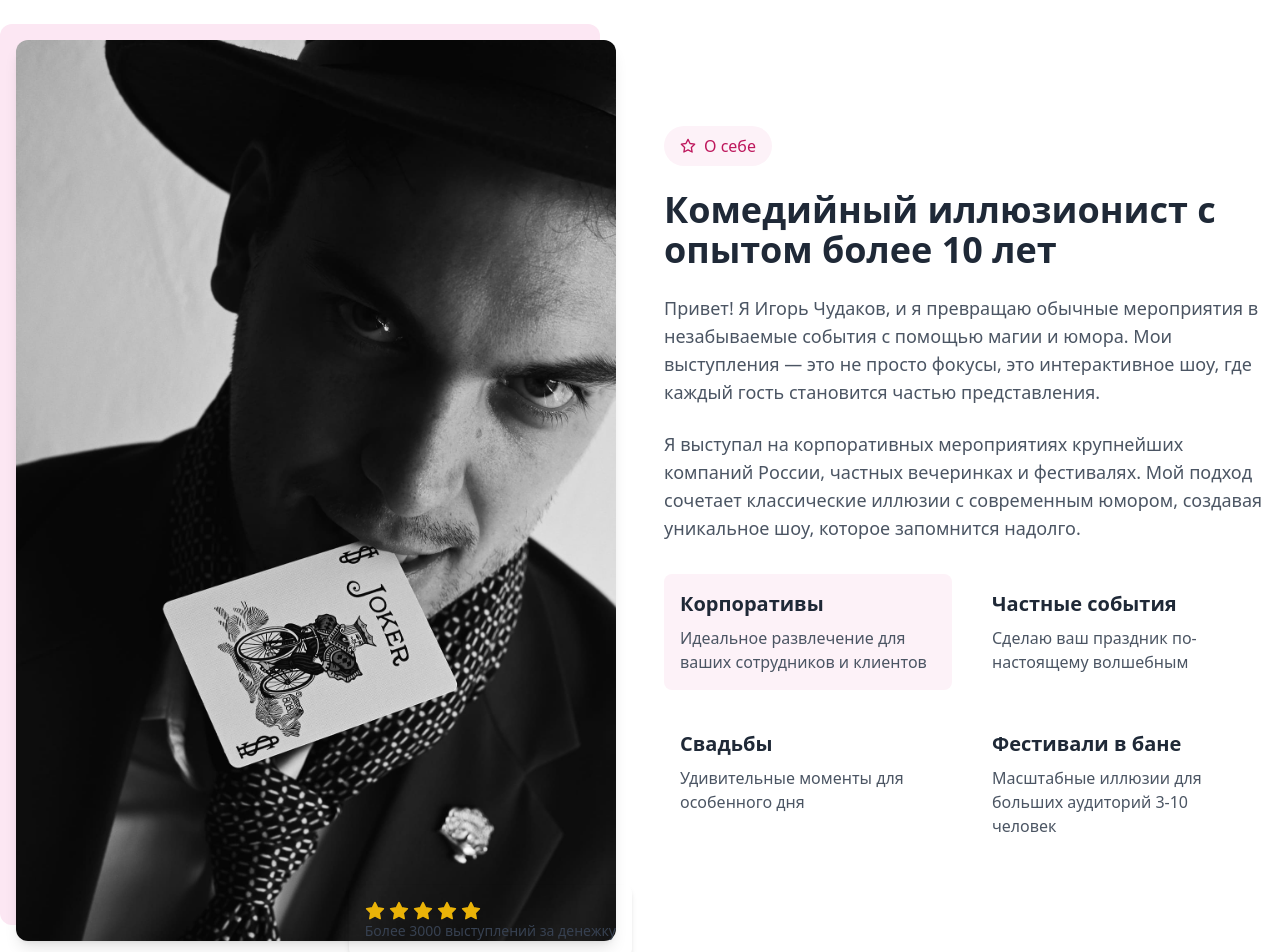
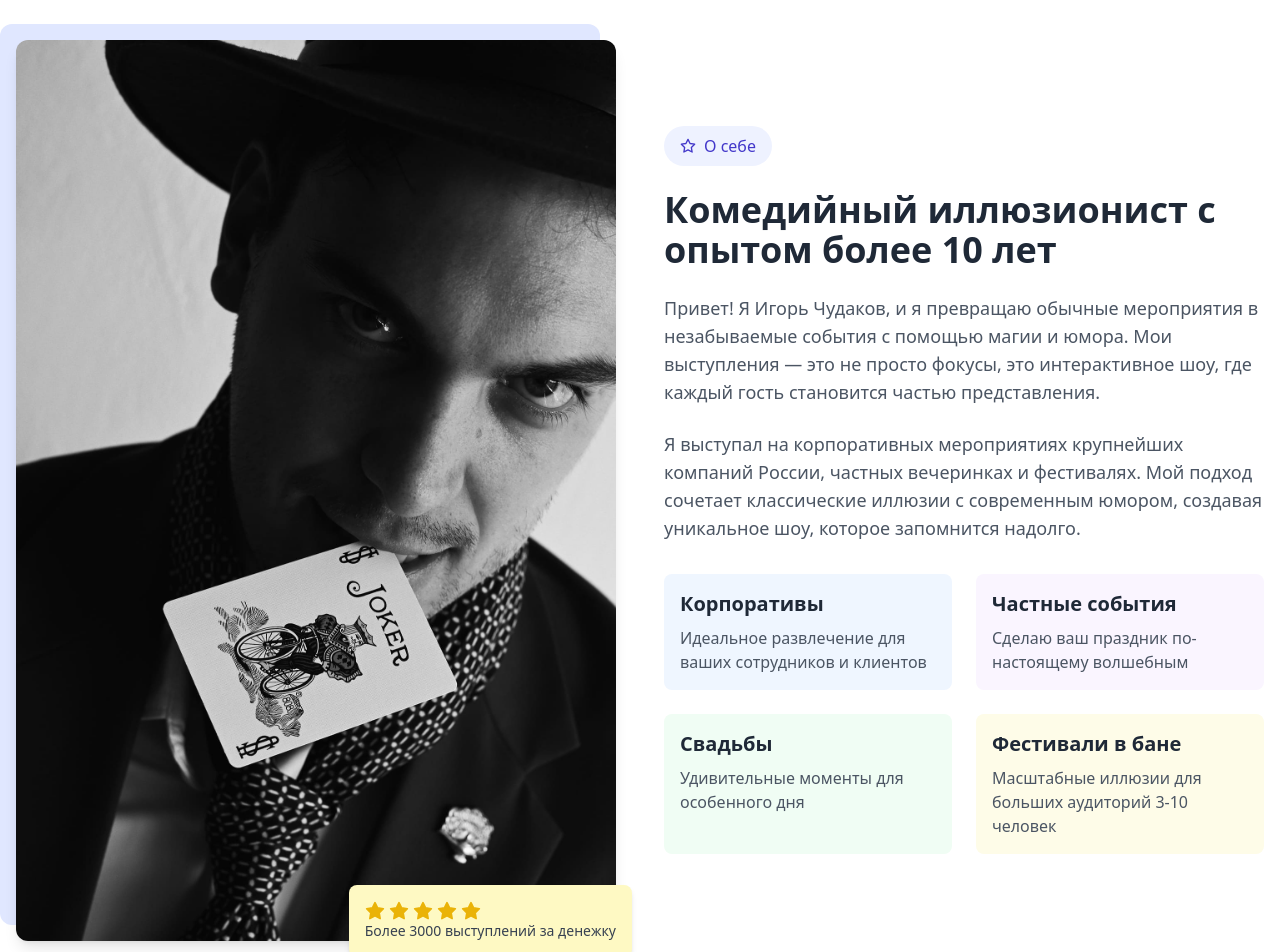
Before and after one commit to DanilBrovvn/Dabn, a React (Vite) app: page / in a window 1280 px wide. Shown: the part 740-1692 px from the top of the page. Built offline with nearby package versions, Linux system fonts and the light colour scheme.

Commit message:
Update About.tsx

```diff
--- a/src/components/About.tsx
+++ b/src/components/About.tsx
@@ -3,18 +3,18 @@ import { Star } from 'lucide-react';
 
 const About: React.FC = () => {
   return (
-    <section id="about" className="py-20 bg-white dark:bg-gray-900 transition-colors duration-200">
+    <section id="about" className="py-20 bg-white">
       <div className="container mx-auto px-4">
         <div className="flex flex-col md:flex-row gap-12 items-center">
           <div className="md:w-1/2">
             <div className="relative">
-              <div className="absolute -top-4 -left-4 w-full h-full bg-pink-100 dark:bg-pink-900 rounded-xl"></div>
+              <div className="absolute -top-4 -left-4 w-full h-full bg-indigo-100 rounded-xl"></div>
               <img
                 src="GW7s2wZ2Esk.jpg"
                 alt="Игорь Чудаков выступает"
                 className="relative z-10 rounded-xl shadow-lg w-full h-auto object-cover"
               />
-              <div className="absolute -bottom-4 -right-4 bg-peach-100 dark:bg-peach-900 p-4 rounded-lg shadow-md z-20">
+              <div className="absolute -bottom-4 -right-4 bg-yellow-100 p-4 rounded-lg shadow-md z-20">
                 <div className="flex items-center gap-1">
                   <Star className="h-5 w-5 text-yellow-500 fill-yellow-500" />
                   <Star className="h-5 w-5 text-yellow-500 fill-yellow-500" />
@@ -22,7 +22,7 @@ const About: React.FC = () => {
                   <Star className="h-5 w-5 text-yellow-500 fill-yellow-500" />
                   <Star className="h-5 w-5 text-yellow-500 fill-yellow-500" />
                 </div>
-                <p className="text-sm font-medium text-gray-700 dark:text-gray-300">
+                <p className="text-sm font-medium text-gray-700">
                   Более 3000 выступлений за денежку
                 </p>
               </div>
@@ -30,20 +30,20 @@ const About: React.FC = () => {
           </div>
 
           <div className="md:w-1/2">
-            <div className="inline-flex items-center gap-2 px-4 py-2 bg-pink-50 dark:bg-pink-900 rounded-full text-pink-700 dark:text-pink-300 font-medium mb-6">
+            <div className="inline-flex items-center gap-2 px-4 py-2 bg-indigo-50 rounded-full text-indigo-700 font-medium mb-6">
               <Star className="h-4 w-4" />
               <span>О себе</span>
             </div>
-            <h2 className="text-4xl font-bold text-gray-800 dark:text-white mb-6">
+            <h2 className="text-4xl font-bold text-gray-800 mb-6">
               Комедийный иллюзионист с опытом более 10 лет
             </h2>
-            <p className="text-lg text-gray-600 dark:text-gray-300 mb-6">
+            <p className="text-lg text-gray-600 mb-6">
               Привет! Я Игорь Чудаков, и я превращаю обычные мероприятия в
               незабываемые события с помощью магии и юмора. Мои выступления —
               это не просто фокусы, это интерактивное шоу, где каждый гость
               становится частью представления.
             </p>
-            <p className="text-lg text-gray-600 dark:text-gray-300 mb-8">
+            <p className="text-lg text-gray-600 mb-8">
               Я выступал на корпоративных мероприятиях крупнейших компаний
               России, частных вечеринках и фестивалях. Мой подход сочетает
               классические иллюзии с современным юмором, создавая уникальное
@@ -51,35 +51,35 @@ const About: React.FC = () => {
             </p>
 
             <div className="grid grid-cols-2 gap-6">
-              <div className="bg-pink-50 dark:bg-pink-900 p-4 rounded-lg">
-                <h3 className="text-xl font-semibold text-gray-800 dark:text-white mb-2">
+              <div className="bg-blue-50 p-4 rounded-lg">
+                <h3 className="text-xl font-semibold text-gray-800 mb-2">
                   Корпоративы
                 </h3>
-                <p className="text-gray-600 dark:text-gray-300">
+                <p className="text-gray-600">
                   Идеальное развлечение для ваших сотрудников и клиентов
                 </p>
               </div>
-              <div className="bg-lavender-50 dark:bg-lavender-900 p-4 rounded-lg">
-                <h3 className="text-xl font-semibold text-gray-800 dark:text-white mb-2">
+              <div className="bg-purple-50 p-4 rounded-lg">
+                <h3 className="text-xl font-semibold text-gray-800 mb-2">
                   Частные события
                 </h3>
-                <p className="text-gray-600 dark:text-gray-300">
+                <p className="text-gray-600">
                   Сделаю ваш праздник по-настоящему волшебным
                 </p>
               </div>
-              <div className="bg-mint-50 dark:bg-mint-900 p-4 rounded-lg">
-                <h3 className="text-xl font-semibold text-gray-800 dark:text-white mb-2">
+              <div className="bg-green-50 p-4 rounded-lg">
+                <h3 className="text-xl font-semibold text-gray-800 mb-2">
                   Свадьбы
                 </h3>
-                <p className="text-gray-600 dark:text-gray-300">
+                <p className="text-gray-600">
                   Удивительные моменты для особенного дня
                 </p>
               </div>
-              <div className="bg-peach-50 dark:bg-peach-900 p-4 rounded-lg">
-                <h3 className="text-xl font-semibold text-gray-800 dark:text-white mb-2">
+              <div className="bg-yellow-50 p-4 rounded-lg">
+                <h3 className="text-xl font-semibold text-gray-800 mb-2">
                   Фестивали в бане
                 </h3>
-                <p className="text-gray-600 dark:text-gray-300">
+                <p className="text-gray-600">
                   Масштабные иллюзии для больших аудиторий 3-10 человек
                 </p>
               </div>
```
